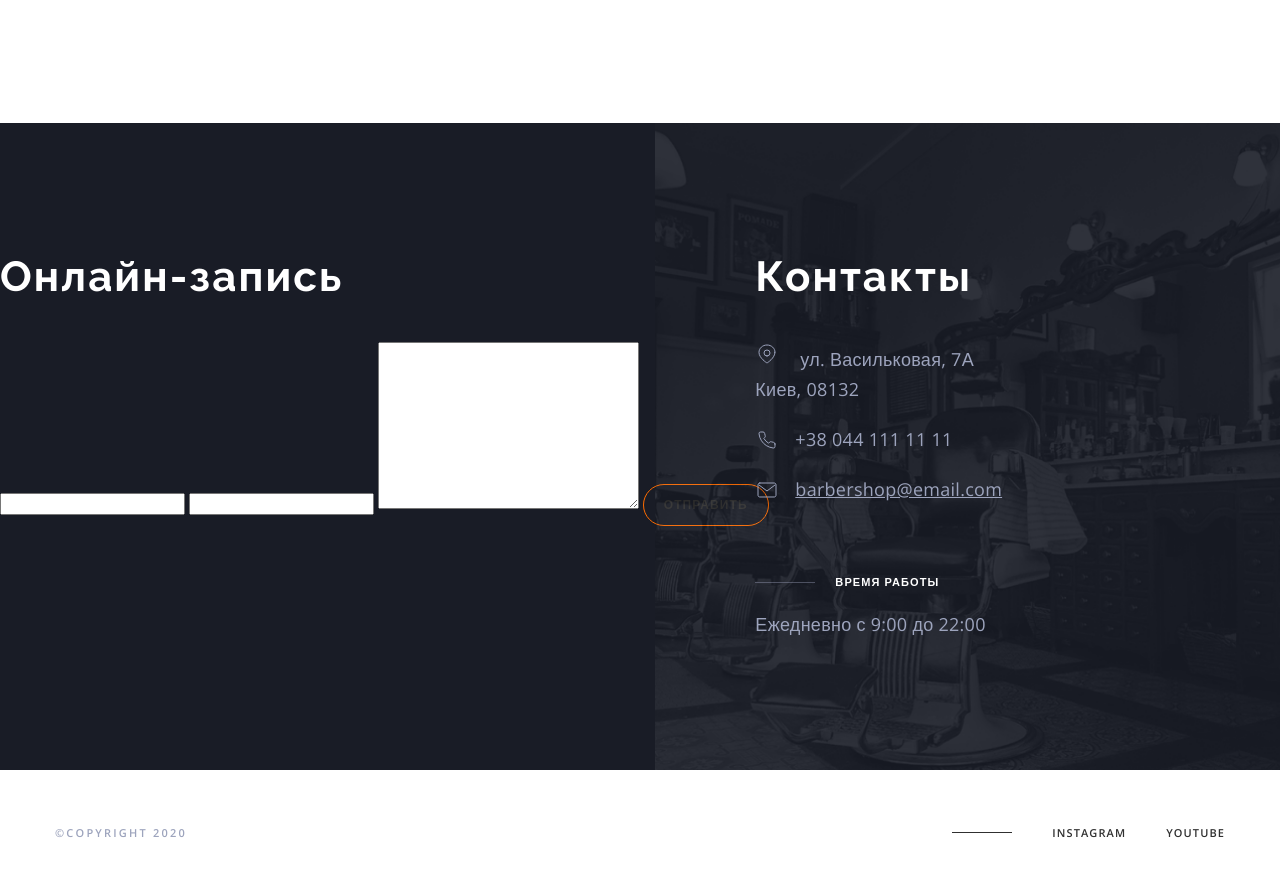
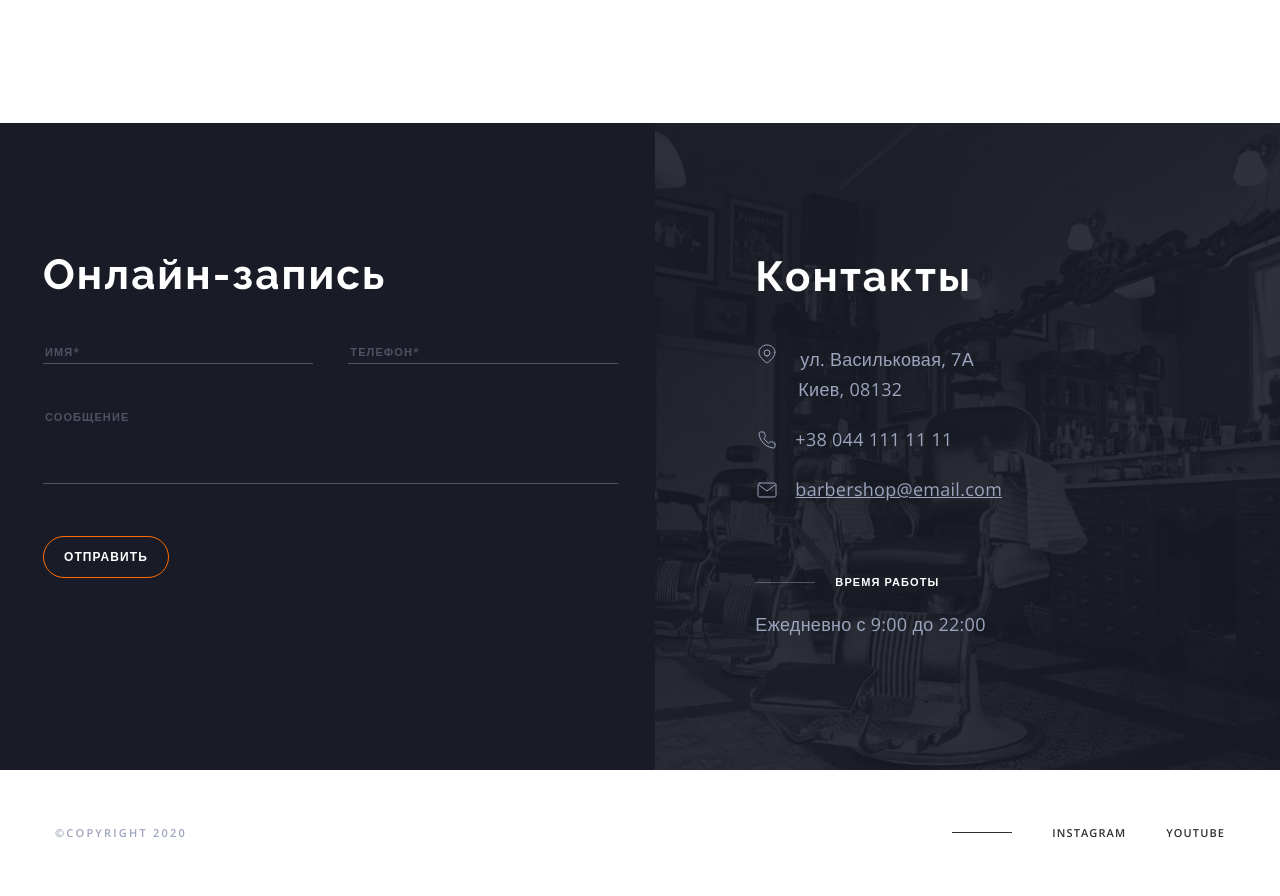
Before and after one commit to StepinaHelen/barbershop, a plain HTML site: page index.html in a window 1280 px wide. Shown: the part 4140-5036 px from the top of the page. Drawn offline with nearby package versions, Linux system fonts and the light colour scheme.

Commit message:
делает форму для всех устройств

```diff
--- a/index.html
+++ b/index.html
@@ -381,14 +381,19 @@
 
 
           <div id="contacts" class="contacts ">
-          <section class="contacts-section-1 section">
+          <section class="contacts-section-1">
             <div class="contact-form-section">
             <h2 class="contacts-title">Онлайн-запись</h2>
             <form action="#" class="contact-form">
-              <input type="text" class="contact-form-input">
-              <input type="text" class="contact-form-input">
-              <textarea  class="contact-form-textarea" name="" id="" cols="30" rows="10"></textarea>
+              <div class="contact-input-wrapper">
+
+              <input type="text" class="contact-form-input"  name="user-name" placeholder="Имя*" required>
+              <input type="text" class="contact-form-input" name="user-phone" placeholder="Телефон*" required>
+              </div>
+              <textarea  class="contact-form-textarea" name="user-massage"  id="" placeholder="Сообщение" ></textarea>
+
               <button class="contact-form-button buttons" type="submit">Отправить</button>
+
             </form>
             </div>
            </section>
--- a/sass/layout/_contacts.scss
+++ b/sass/layout/_contacts.scss
@@ -27,7 +27,7 @@
   text-decoration: none;
   font-style: normal;
   color: #9da4bd;
-  @media screen and (min-width: 768px) and (max-width: 1279px) {
+  @media screen and (min-width: 768px) and (width: 1279px) {
     width: 270px;
   }
 }
@@ -109,7 +109,10 @@
 }
 
 .address-item {
-  @media screen and (min-width: 768px) and (max-width: 1279px) {
+  // @media screen and (min-width: 768px) {
+  //   padding-left: 99px;
+  // }
+  @media screen and (min-width: 1280px) {
     margin-left: 43px;
   }
 }
@@ -123,7 +126,94 @@
 .time-day {
   @media screen and (min-width: 768px) and (max-width: 1279px) {
     width: 330px;
-    padding-right: 39px;
+    // padding-right: 39px;
     padding-top: 89px;
+    padding-left: 80px;
   }
 }
+
+.contact-form-input,
+.contact-form-textarea {
+  border: none;
+  background-color: transparent;
+  border-bottom: 1px solid rgba(157, 164, 189, 0.4);
+  font-weight: 600;
+  font-size: 11px;
+  line-height: 1.36;
+  letter-spacing: 0.1em;
+  color: #ffffff;
+  &:not(:placeholder-shown) {
+    border-bottom: 1px solid #ffffff;
+  }
+}
+.contact-form-input {
+  height: 24px;
+  @media screen and (max-width: 767px) {
+    width: 100%;
+  }
+  @media screen and (min-width: 768px) {
+    width: 330px;
+  }
+  @media screen and (min-width: 1280px) {
+    width: 270px;
+  }
+  &::placeholder {
+    text-transform: uppercase;
+    color: rgba(157, 164, 189, 0.4);
+  }
+  &:focus {
+    outline: none;
+    border-bottom: 1px solid #ffffff;
+    &::placeholder {
+      color: #ffffff;
+    }
+  }
+}
+.contact-form-input:first-child {
+  @media screen and (max-width: 767px) {
+    margin-bottom: 44px;
+  }
+}
+.contact-form-textarea {
+  width: 100%;
+  height: 76px;
+  resize: none;
+  &::placeholder {
+    text-transform: uppercase;
+    color: rgba(157, 164, 189, 0.4);
+  }
+  &:focus {
+    outline: none;
+    border-bottom: 1px solid #ffffff;
+
+    &::placeholder {
+      color: #ffffff;
+    }
+  }
+}
+
+.contact-form-section {
+  padding: 84px 31px;
+  @media screen and (min-width: 768px) {
+    padding: 100px 39px;
+  }
+  @media screen and (min-width: 1280px) {
+    padding-bottom: 197px;
+    padding-top: 128px;
+    padding-right: 37px;
+    padding-left: 43px;
+  }
+}
+.contact-input-wrapper {
+  margin-bottom: 44px;
+
+  @media screen and (min-width: 768px) {
+    display: flex;
+    justify-content: space-between;
+  }
+}
+
+.contact-form-button {
+  margin-top: 44px;
+  color: #ffffff;
+}
--- a/sass/layout/_footer.scss
+++ b/sass/layout/_footer.scss
@@ -51,7 +51,3 @@
     padding-bottom: 56px;
   }
 }
-//   Форма
-.contact-form-section {
-  width: max-content;
-}
```
Also changed, not shown: css/main.css, css/main.min.css, 2 other files.
